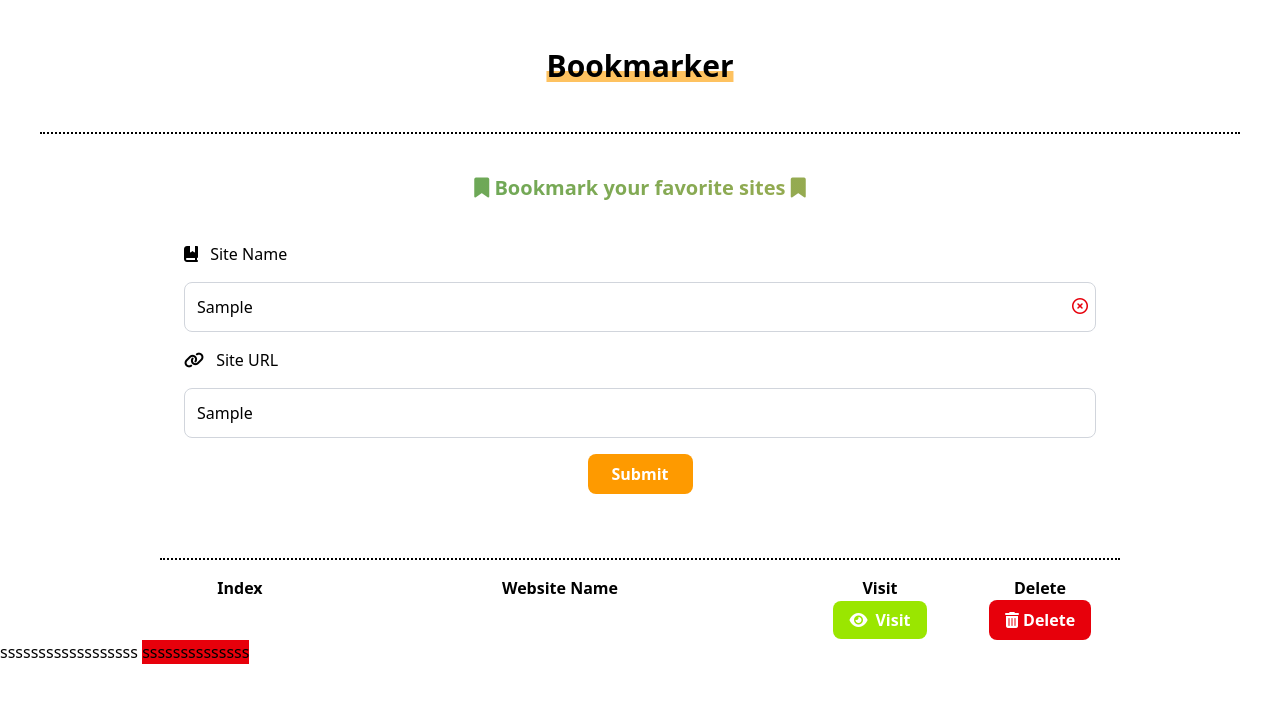
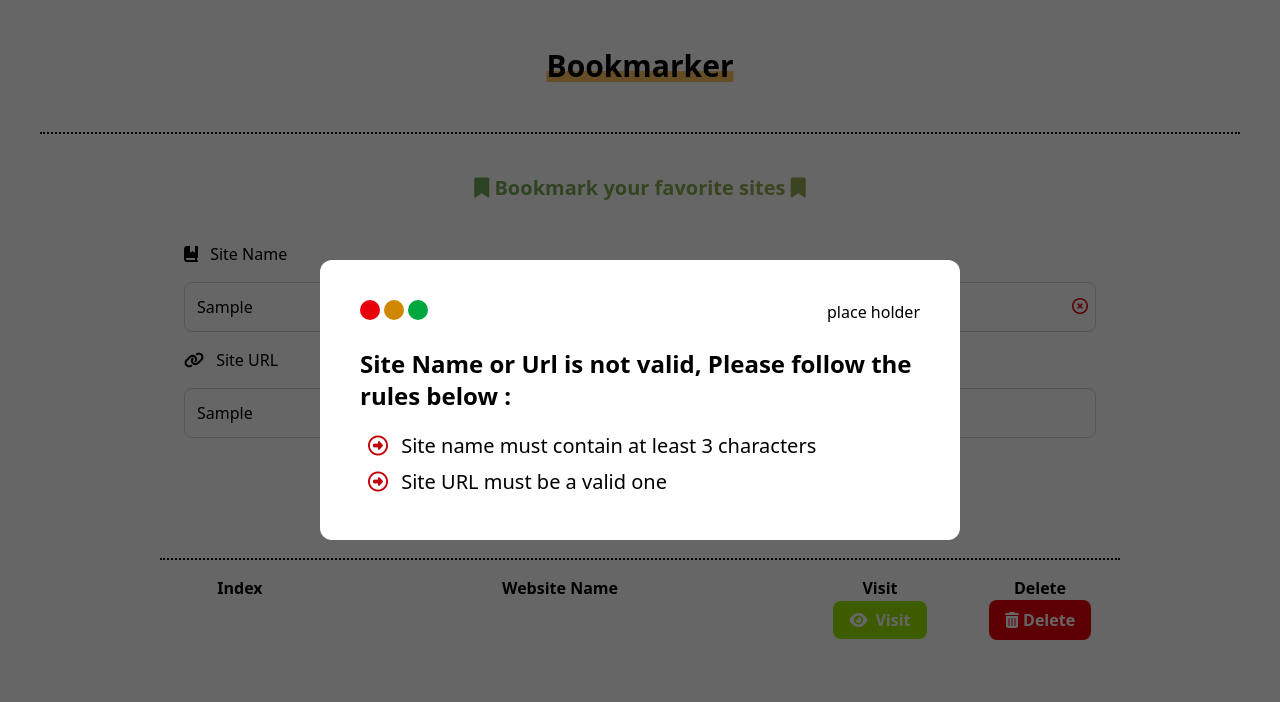
Before and after one commit to MohammedKhalidMahmoud/Bookmark, a website: page index.html in a window 1280 px wide. Both pictures are taken after typing "Sample", "Sample" into the empty fields and a click on the button "Submit". Drawn offline with Linux system fonts and the light colour scheme; a web font is replaced by a local one.

Commit message:
add modal

```diff
--- a/index.html
+++ b/index.html
@@ -12,18 +12,25 @@
 
     <script defer src="./script.js"></script>
     <title>Document</title>
+    <style>
+        div{
+            /* display:absolute;
+            left:50%;
+            top:50%; */
+            /* margin-top:20px;
+            margin-left:10px;
+            height:20px;
+            width:20px;
+            border-radius:100%; */
+        }
+    </style>
+    <!-- <script src="https://cdn.tailwindcss.com"></script> -->
 </head>
 <body class="">
 
-    <!-- ::before{
-        content:'';
-        position:absolute;
-        top:50%;
-        left:50%
-        width:20px;
-        height:20px;
-        background-color:red;
-    } -->
+    <!-- <div class="mt-20 ml-20 w-20 h-20  bg-red-500"></div> -->
+
+
     <div class="p-12 border-dotted border-b-2 mx-10">
         <h1 class="inline-block text-3xl font-bold relative left-1/2 -translate-x-1/2 before:content-[''] before:absolute before:bottom-0.5 before:-z-1 before:left-0 before:w-full before:h-[30%] before:bg-[#fec260] before:transition-all before:duration-500 hover:before:h-[80%] ">
         Bookmarker
@@ -64,13 +71,10 @@
             </tr>
         </table>
     </div>
-    <div class="red-circle w-5 h-5 rounded-circle bg-red-600"></div>
 
-    <div class="modal">
-        ssssssssssssssssss
-        <div class="red-circle inline-block w-5 h-2 rounded-full bg-red-600">ssssssssssssss</div>
-        <div class="red-circle w-2 h-2 rounded-circle bg-red-600"></div>
-    </div>
+
+
+
     <!-- <button
     onclick="window.location.href='https://facebook.com';"
     class="px-6 py-2 bg-blue-600 text-white font-semibold rounded hover:bg-blue-700 transition"
@@ -78,5 +82,21 @@
     Go to Facebook.com
   </button> -->
     <!-- <div class="w-1/2 relative left-1/2 transform -translate-x-1/2 bg-black h-20">ddd</div> -->
+    <div class="layer hidden absolute top-0 left-0 right-0 bottom-0 bg-[rgba(0,0,0,0.6)] "></div>
+    <div class="modal rounded-xl hidden  p-10 absolute left-1/2  top-1/2 -translate-1/2  bg-white">
+        <div class="flex justify-between mb-6">
+
+            <div class="flex gap-x-1">
+                <div class="red-circle w-5 h-5 rounded-full bg-red-600"></div>
+                <div class="yellow-circle w-5 h-5 rounded-full bg-yellow-600"></div>
+                <div class="green-circle w-5 h-5 rounded-full bg-green-600"></div>
+            </div>
+            <div>place holder</div>
+        </div>
+        <h3 class="text-2xl font-semibold mb-4 ">Site Name or Url is not valid, Please follow the rules below :</h3>
+        <p class="text-xl "><i class="fa-regular fa-circle-right p-2 text-red-700 "></i> Site name must contain at least 3 characters</p>
+        <p class="text-xl"><i class="fa-regular fa-circle-right p-2 text-red-700 "></i> Site URL must be a valid one</p>
+
+    </div>
 </body>
 </html>
--- a/script.js
+++ b/script.js
@@ -1,16 +1,22 @@
 const name_input_field=document.querySelector('#input_1');
 const url_input_field=document.querySelector('#input_2');
 const btn=document.querySelector('#btn');
-
+const layer=document.querySelector('.layer');
+const modal=document.querySelector('.modal');
 // console.log(name_input_field);
 // console.log(url_input_field);
 // console.log(btn);
 
+function modal_toggle(){
+    modal.classList.toggle('hidden');
+    layer.classList.toggle('hidden');
+}
 
 btn.addEventListener('click', (e)=>{
     e.preventDefault();
-    console.log(name_input_field.value);
-    console.log(url_input_field.value);
+    layer.removeEventListener('click', modal_toggle);  // to clear the previous event listeners before attaching a new one
+    modal_toggle();
+    layer.addEventListener('click', modal_toggle);
 })
 
 // regex Implementation
```
Also changed, not shown: src/output.css.
